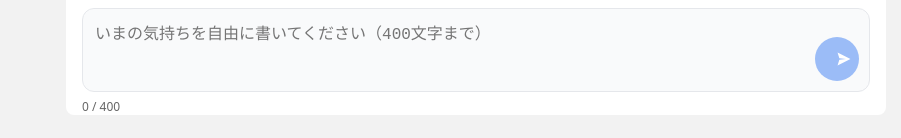
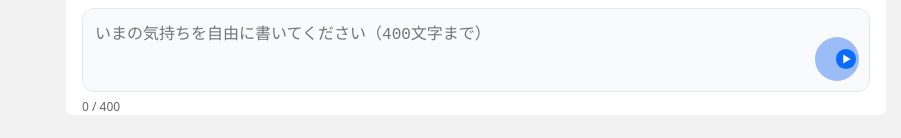
Before and after one commit to yasuhirookura/mentalgpt-react-starter, a React (Create React App) app: page /dashboard in a window 1280 px wide. Shown: the part 474-612 px from the top of the page, without its empty margins (164-1065 px from the left). Built offline with nearby package versions, Linux system fonts and the light colour scheme.

Commit message:
feat: update src/pages/Dashboard.jsx

```diff
--- a/src/pages/Dashboard.jsx
+++ b/src/pages/Dashboard.jsx
@@ -252,8 +252,15 @@ isLoading || !text.trim() || over || todayCount >= planLimit ? "not-allowed" : "
 }}
 >
 {/* 青い円に白い三角形（送信アイコン） */}
-<svg width="18" height="18" viewBox="0 0 24 24" fill="currentColor" aria-hidden="true">
-<path d="M3.4 20.6l17.2-8.6L3.4 3.4 5.8 11l9 1-9 1z" />
+<svg
+  width="22"
+  height="22"
+  viewBox="0 0 24 24"
+  fill="white"
+  xmlns="http://www.w3.org/2000/svg"
+>
+  <circle cx="12" cy="12" r="11" fill="#0a6cff" />
+  <polygon points="9,7 17,12 9,17" fill="white" />
 </svg>
 </button>
 </div>
```
